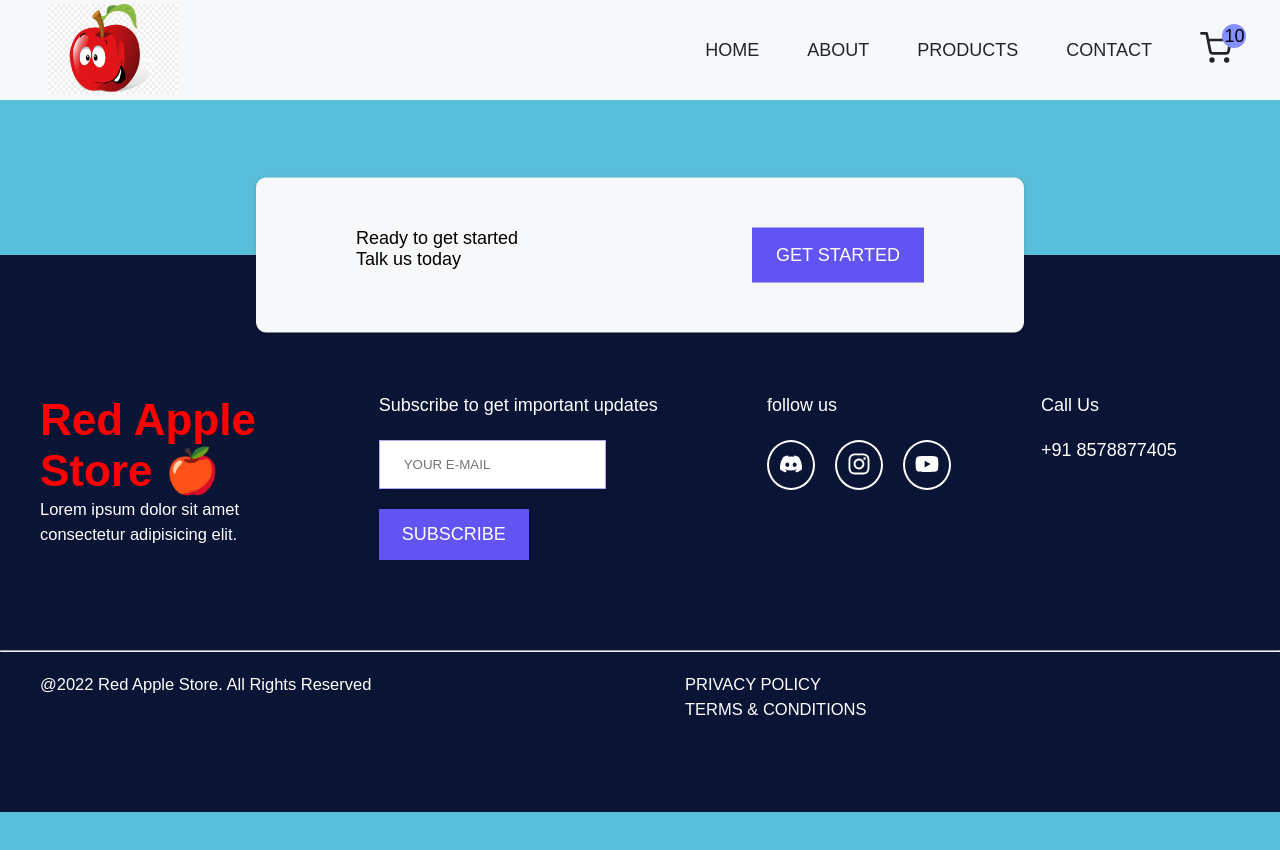
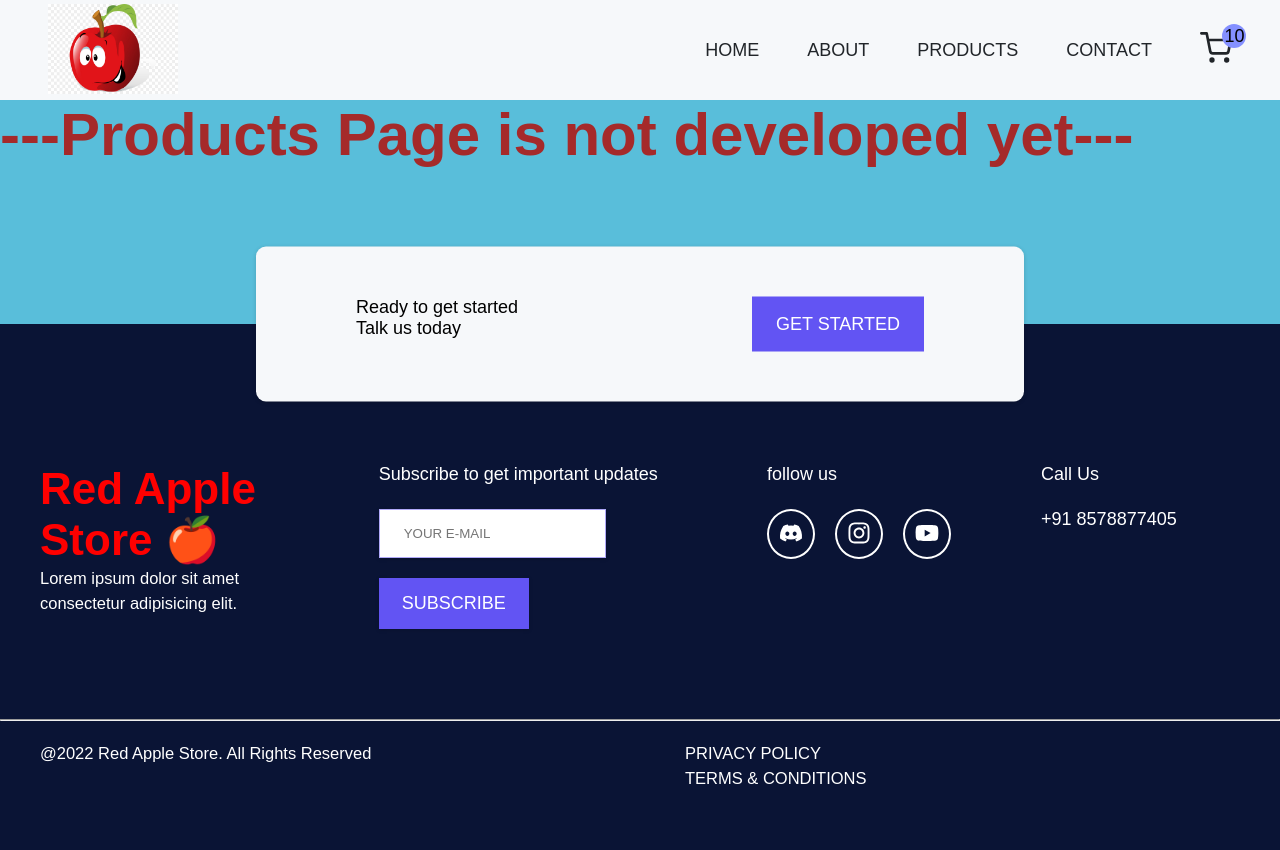
Before and after one commit to Md-Mahfuz-Alam/Red_Apple_Store, a React (Create React App) app: page /products in a window 1280 px wide. Shown: the top 850 px of the page. Before the commit the page ends 812 px from the top, so only its background shows below. Built offline with nearby package versions, Linux system fonts and the light colour scheme; no server answers.

Commit message:
adds messages

```diff
--- a/src/About.js
+++ b/src/About.js
@@ -10,6 +10,7 @@ const About = () => {
 
   return (
     <>
+    <h1 style={{color:"brown"}}>---Abot  Page is not fully developed yet--- </h1>
       {myName}
       <HeroSection myData={data} />
     </>
--- a/src/Products.js
+++ b/src/Products.js
@@ -2,7 +2,9 @@ import React from "react";
 import styled from "styled-components";
 
 const Products = () => {
-  return <Wrapper></Wrapper>;
+  return <Wrapper>
+    <h1 style={{color:"brown"}}>---Products Page is not developed yet--- </h1>
+  </Wrapper>;
 };
 
 const Wrapper = styled.section`
--- a/src/SingleProduct.js
+++ b/src/SingleProduct.js
@@ -1,7 +1,7 @@
 import styled from "styled-components";
 
 const SingleProduct = () => {
-  return <h1 style={{color:"brown"}}>---This Page is not developed yet--- </h1>;
+  return <h1 style={{color:"brown"}}>---Details not available yet--- </h1>;
 };
 
 const Wrapper = styled.section`
```
